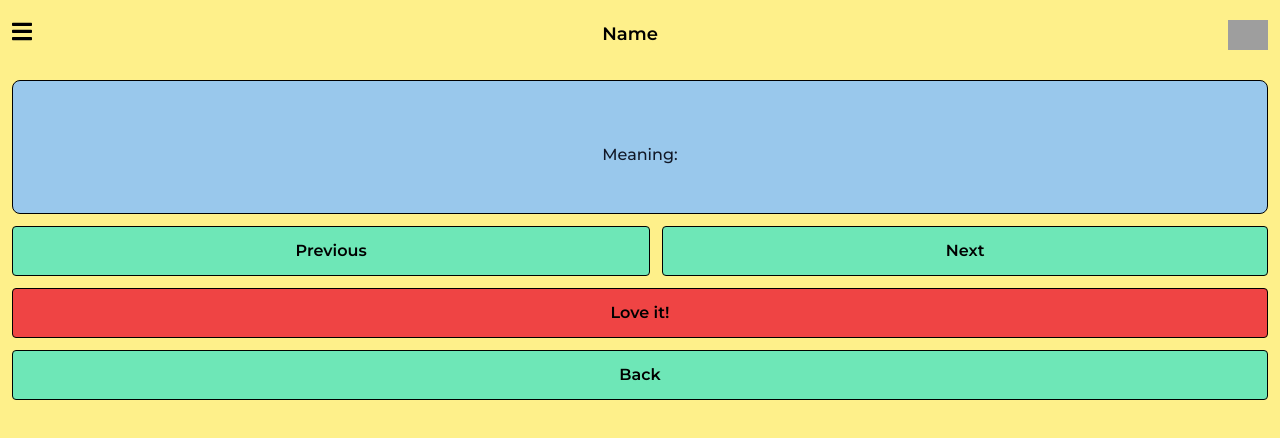
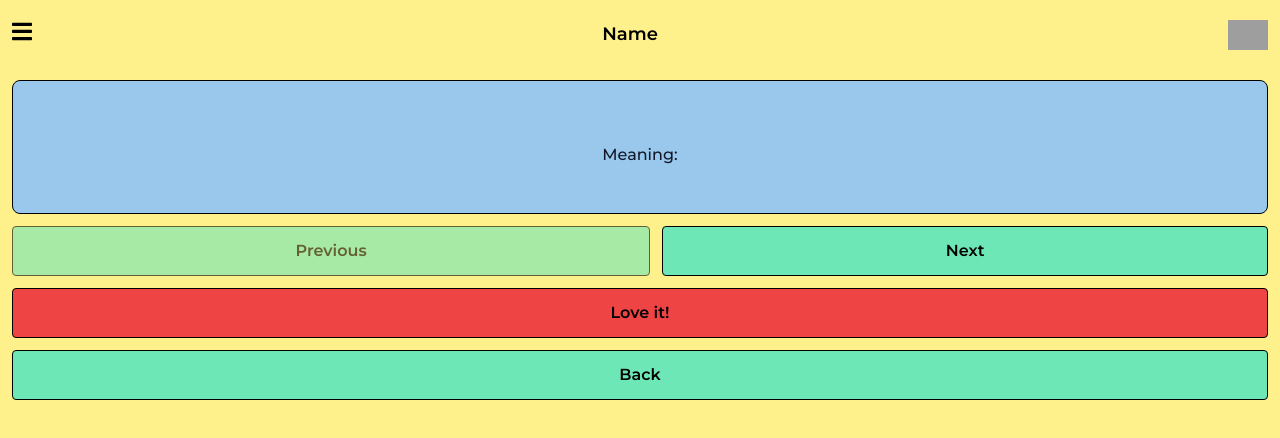
Before and after one commit to jocosiol/babyName-FE, a React (Create React App) app: page /name/0 in a window 1280 px wide. Shown: the top 438 px of the page. Built offline with nearby package versions, Linux system fonts and the light colour scheme; no server answers; grey boxes are pictures that could not be loaded; what tw-elements would draw is missing.

Commit message:
conditinal prev/next button

```diff
--- a/src/pages/Name.jsx
+++ b/src/pages/Name.jsx
@@ -8,7 +8,9 @@ function Name() {
   const { selectedName, namesArray } = useContext(AppContext);
   const [selectedNameDetail, setSelectedNameDetail] = useState();
   let params = useParams();
-  const nameIndex = params.value;
+  const nameIndex = +params.value;
+  const [isPrevDisable, setIsPrevDisable] = useState(false);
+  const [isNextDisable, setIsNextDisable] = useState(false);
 
   useEffect(() => {
     fetch(
@@ -28,7 +30,19 @@ function Name() {
       .catch((err) => {
         console.error(err);
       });
-  }, [selectedName, nameIndex]);
+
+    if (nameIndex === 0) {
+      setIsPrevDisable(true);
+    } else {
+      setIsPrevDisable(false);
+    }
+
+    if (nameIndex === namesArray.length - 1) {
+      setIsNextDisable(true);
+    } else {
+      setIsNextDisable(false);
+    }
+  }, [selectedName, nameIndex, namesArray]);
 
   return (
     <div className="min-h-screen bg-yellow-200 flex flex-col font-Montserrat">
@@ -40,15 +54,35 @@ function Name() {
           meaning={selectedNameDetail?.meaning}
         />
         <div className="flex flex-row space-x-3">
-          <Link to={{ pathname: `/name/${+nameIndex - 1}` }} className="flex grow">
-            <div className="flex grow justify-center font-semibold bg-emerald-300 hover:bg-emerald-400 border border-black mt-3 p-3 rounded cursor-pointer">
+          <Link
+            to={{ pathname: `/name/${+nameIndex - 1}` }}
+            className="flex grow"
+          >
+            <button
+              disabled={isPrevDisable}
+              className={`flex grow justify-center font-semibold bg-emerald-300 border border-black mt-3 p-3 rounded  ${
+                isPrevDisable
+                  ? "opacity-60"
+                  : "hover:bg-emerald-400 cursor-pointer"
+              }`}
+            >
               Previous
-            </div>
+            </button>
           </Link>
-          <Link to={{ pathname: `/name/${+nameIndex + 1}` }} className="flex grow">
-            <div className="flex grow justify-center font-semibold bg-emerald-300 hover:bg-emerald-400 border border-black mt-3 p-3 rounded cursor-pointer">
+          <Link
+            to={{ pathname: `/name/${+nameIndex + 1}` }}
+            className="flex grow"
+          >
+            <button
+              disabled={isNextDisable}
+              className={`flex grow justify-center font-semibold bg-emerald-300 border border-black mt-3 p-3 rounded  ${
+                isNextDisable
+                  ? "opacity-60"
+                  : "hover:bg-emerald-400 cursor-pointer"
+              }`}
+            >
               Next
-            </div>
+            </button>
           </Link>
         </div>
 
```
